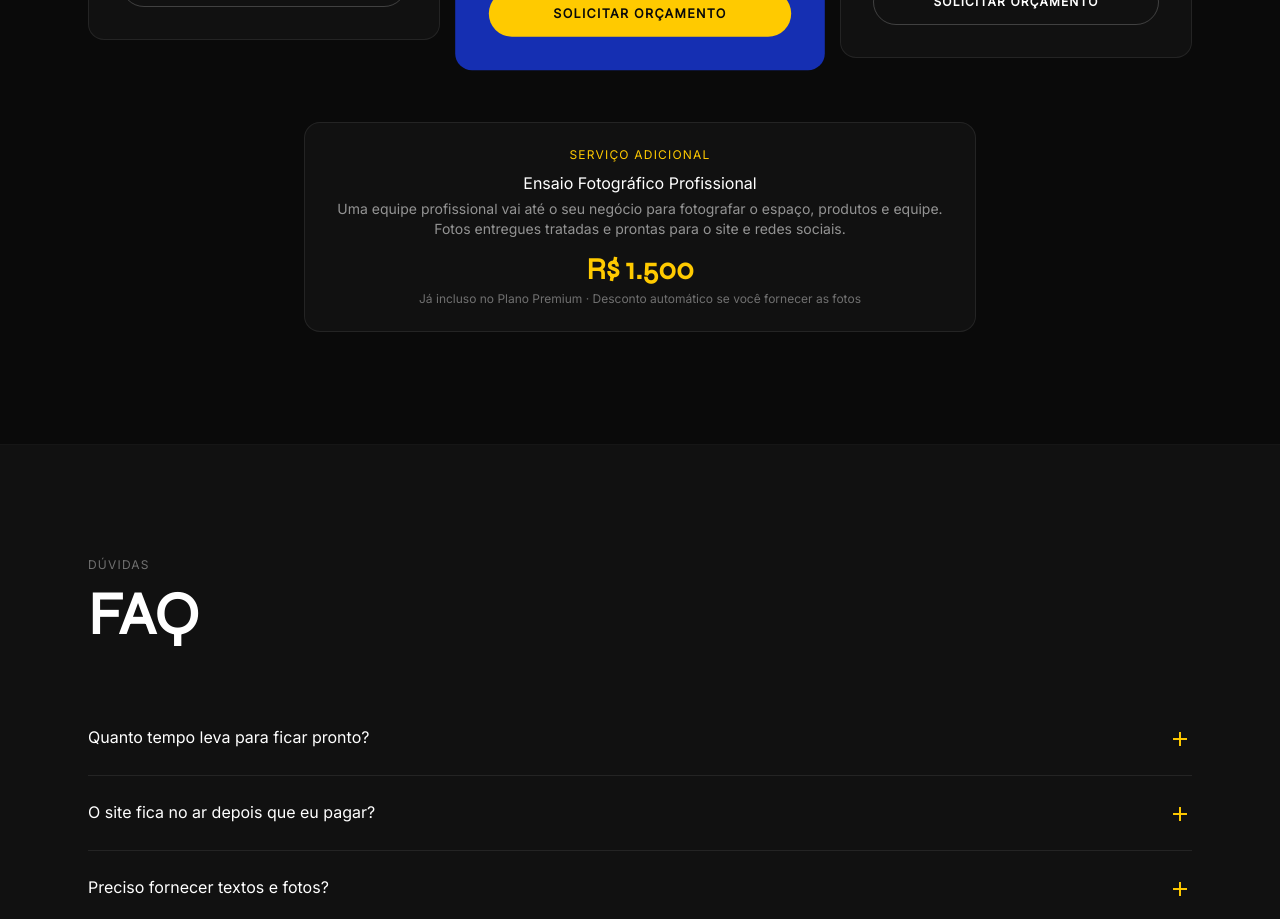
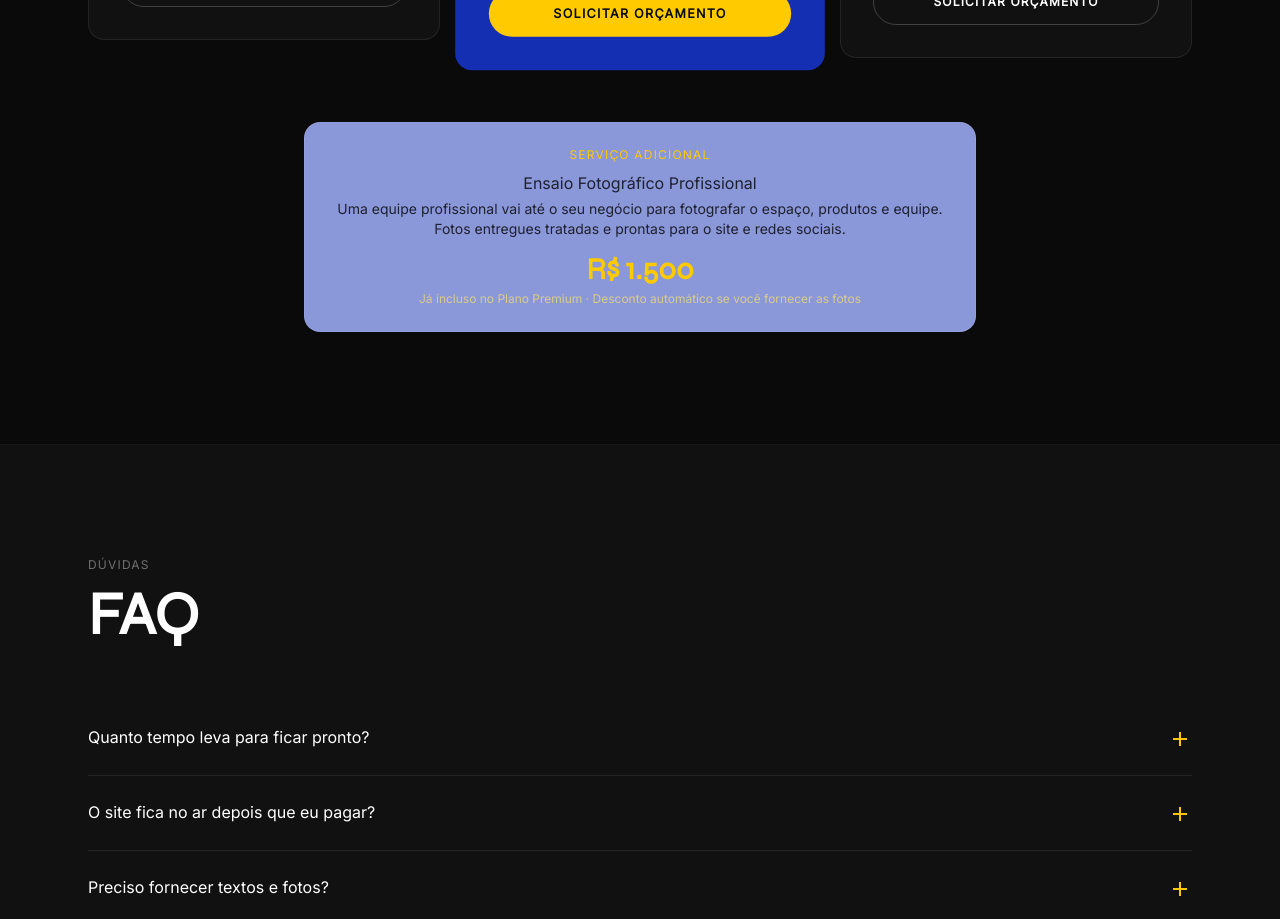
Before and after one commit to hefezzia/hefezzia-site, a Next.js app: page / in a window 1280 px wide. Shown: the part 3140-4059 px from the top of the page. Built offline with nearby package versions, Linux system fonts and the light colour scheme.

Commit message:
Update page.tsx

```diff
--- a/app/page.tsx
+++ b/app/page.tsx
@@ -401,14 +401,15 @@ export default function Home() {
             ))}
           </div>
 
-          <div className="mt-16 bg-[var(--bg-secondary)] border border-[var(--border-8)] rounded-2xl p-6 max-w-2xl mx-auto text-center">
+          <div className="mt-16 border border-[var(--border-8)] rounded-2xl p-6 max-w-2xl mx-auto text-center"
+               style={{ backgroundColor: '#8A97D9' }}>
             <p className="font-body text-xs tracking-widest uppercase yellow mb-2">Serviço adicional</p>
-            <p className="font-body text-[var(--text-primary)] font-medium mb-1">Ensaio Fotográfico Profissional</p>
-            <p className="font-body text-sm text-[var(--text-55)] mb-3">
+            <p className="font-body font-medium mb-1" style={{ color: '#1E212F' }}>Ensaio Fotográfico Profissional</p>
+            <p className="font-body text-sm mb-3" style={{ color: '#1E212F' }}>
               Uma equipe profissional vai até o seu negócio para fotografar o espaço, produtos e equipe. Fotos entregues tratadas e prontas para o site e redes sociais.
             </p>
             <p className="font-display font-bold text-3xl yellow">R$ 1.500</p>
-            <p className="font-body text-xs text-[var(--text-40)] mt-1">Já incluso no Plano Premium · Desconto automático se você fornecer as fotos</p>
+            <p className="font-body text-xs mt-1" style={{ color: '#D9CC8A' }}>Já incluso no Plano Premium · Desconto automático se você fornecer as fotos</p>
           </div>
         </div>
       </section>
```
